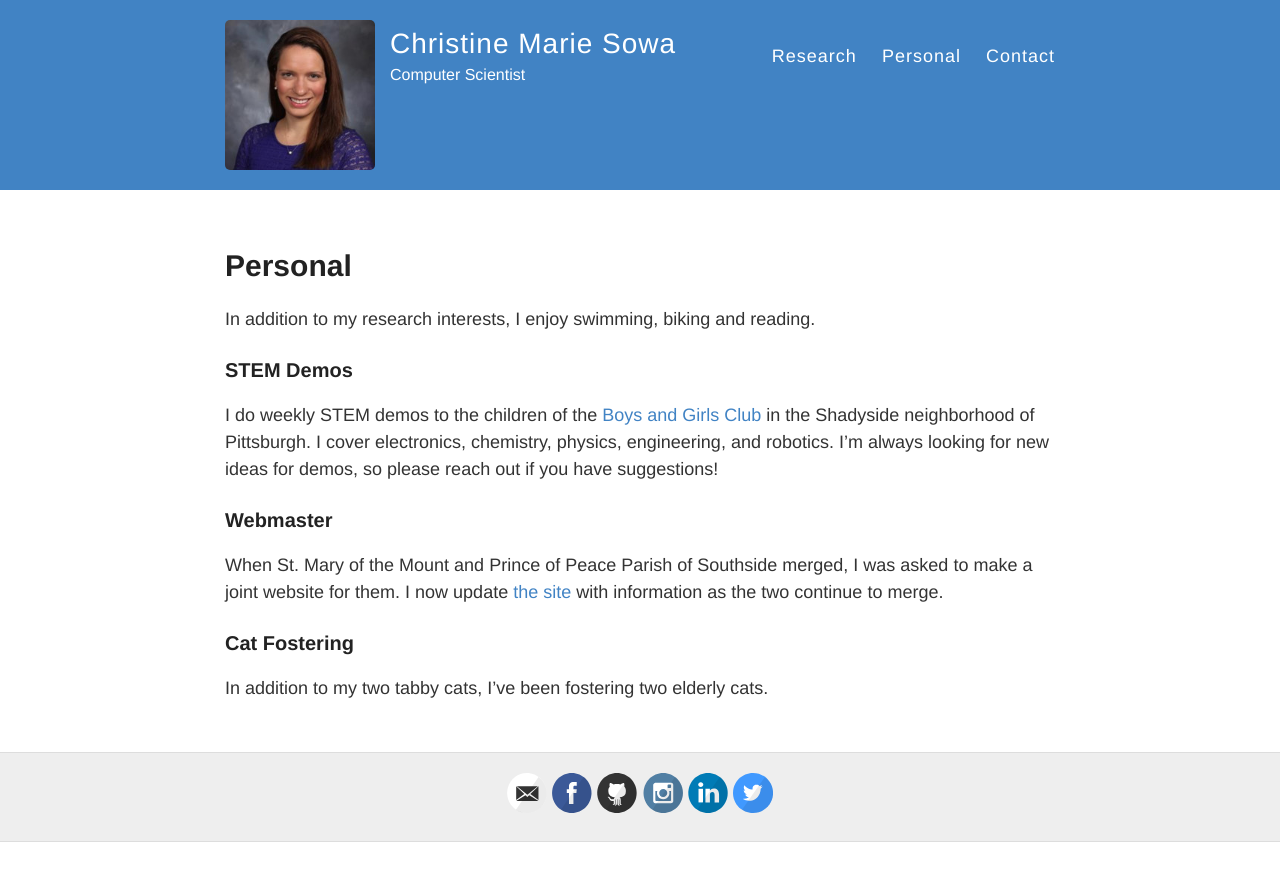
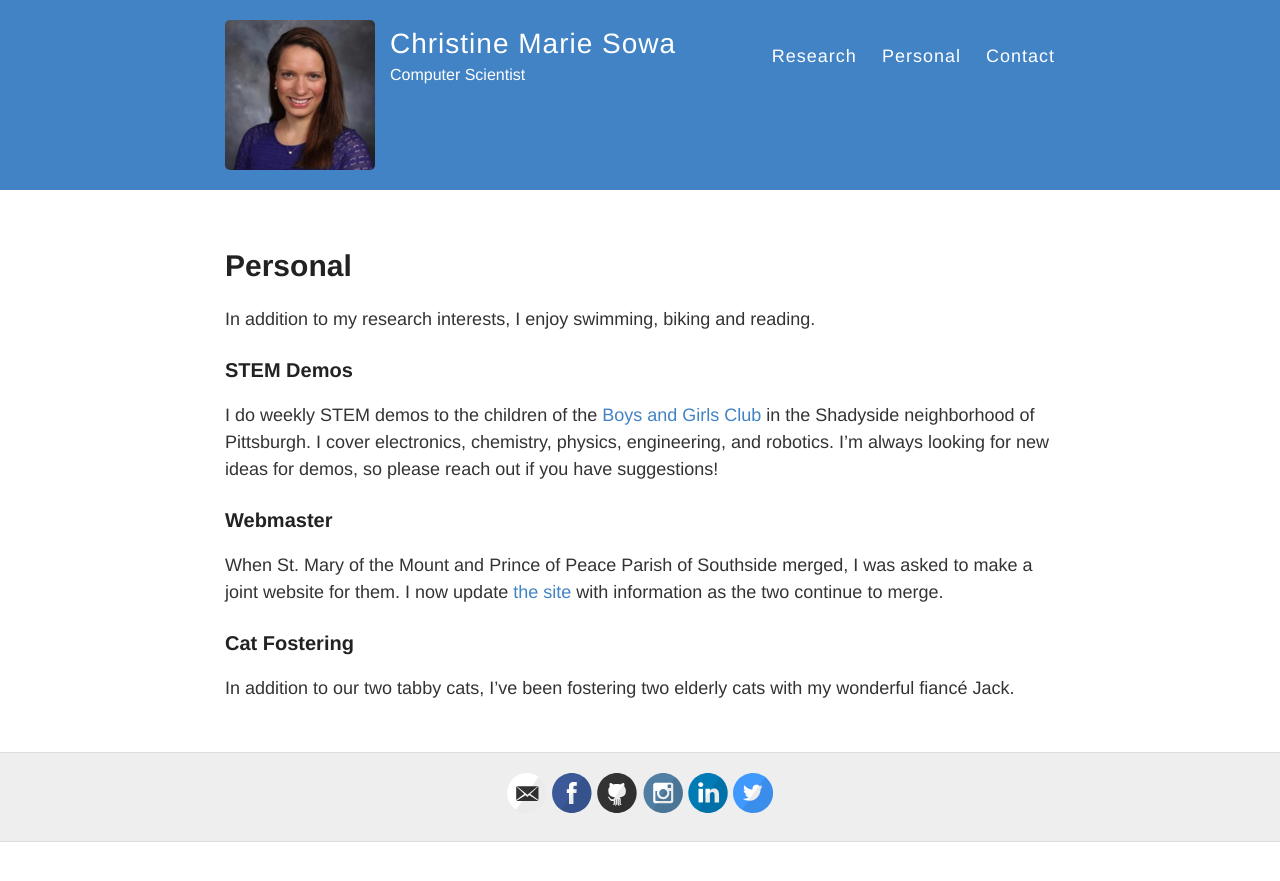
Before and after one commit to christine-lepird/christine-lepird.github.io, a Jekyll site: the page built from personal.md, in a window 1280 px wide. Shown: the top 881 px of the page. Built offline with Jekyll 4.4.1, drawn with Linux system fonts in a browser that asks for light colours.

Commit message:
Update personal.md

```diff
--- a/personal.md
+++ b/personal.md
@@ -16,4 +16,4 @@ When St. Mary of the Mount and Prince of Peace Parish of Southside merged, I was
 
 ### Cat Fostering
 
-In addition to my two tabby cats, I've been fostering two elderly cats.
+In addition to our two tabby cats, I've been fostering two elderly cats with my wonderful fiancé Jack.
```
